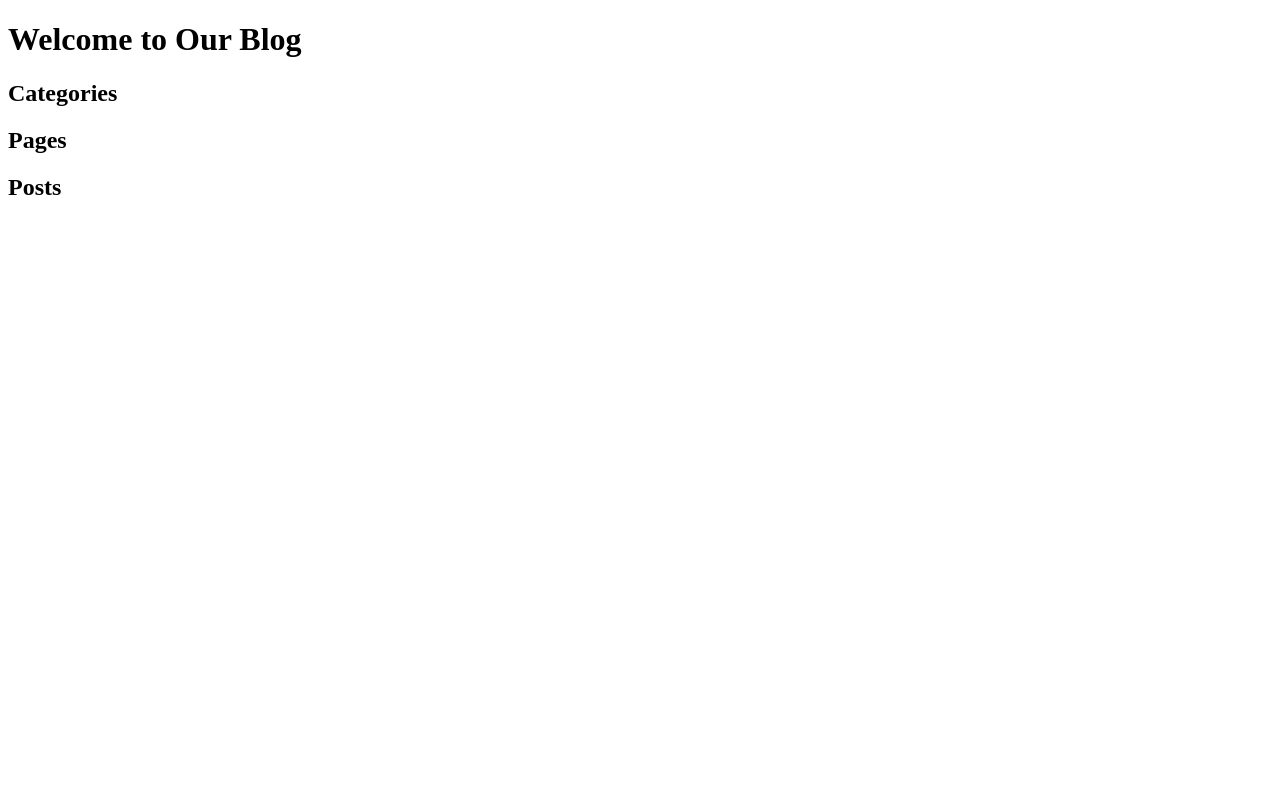
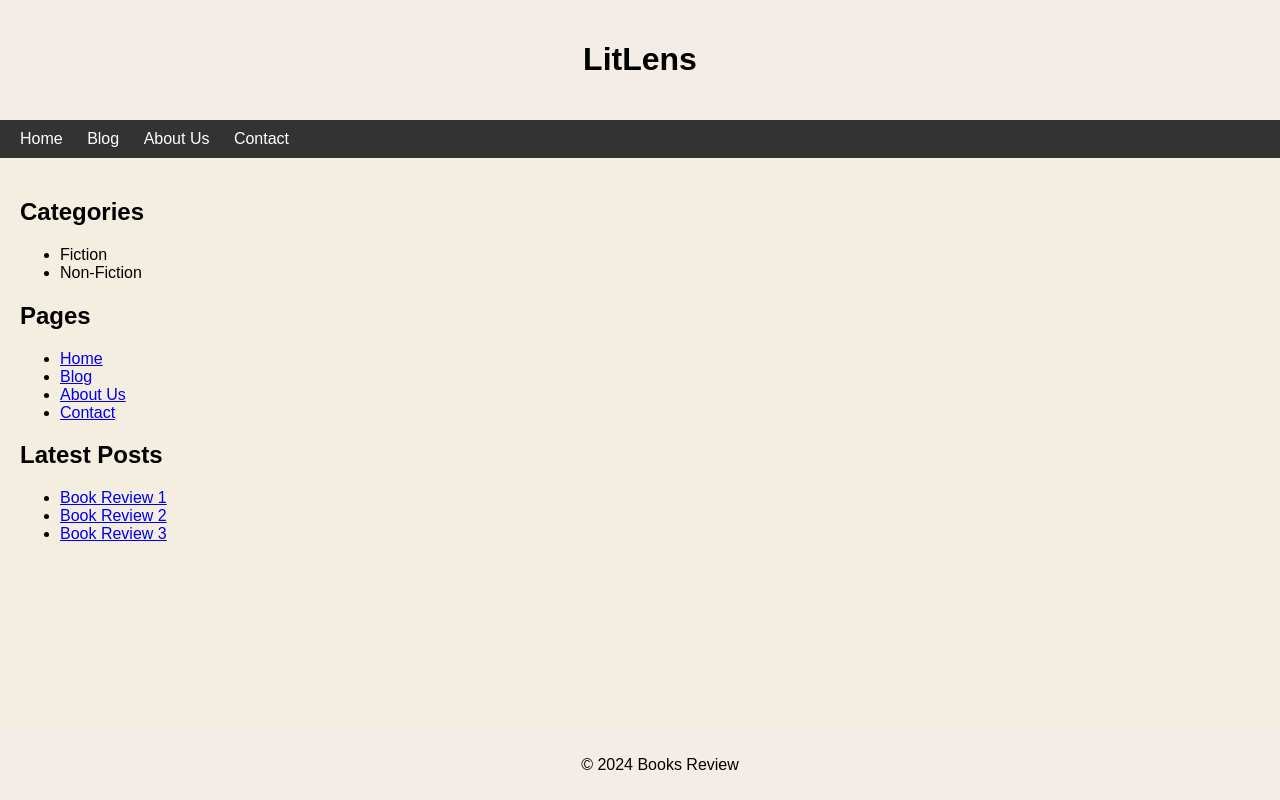
Before and after one commit to chelsisiola/DjangoProject, a Django app: page / in a window 1280 px wide. Run offline with Django 5.2, Linux system fonts and the light colour scheme; data that the repository does not hold is empty.

Commit message:
Add files via upload

```diff
--- a/mysite/templates/home.html
+++ b/mysite/templates/home.html
@@ -3,33 +3,96 @@
 <head>
     <meta charset="UTF-8">
     <meta name="viewport" content="width=device-width, initial-scale=1.0">
-    <title>Welcome to Our Blog</title>
+    <title>Books Review - Home</title>
+    <style>
+        body {
+            background-color: #f4eee1;
+            font-family: Arial, sans-serif;
+            margin: 0;
+            padding: 0;
+        }
+        header {
+            background-color: #f3ece7;
+            color: #000;
+            padding: 20px;
+            text-align: center;
+        }
+        nav {
+            background-color: #333;
+            color: #fff;
+            padding: 10px 20px;
+        }
+        nav ul {
+            list-style-type: none;
+            margin: 0;
+            padding: 0;
+        }
+        nav ul li {
+            display: inline;
+            margin-right: 20px;
+        }
+        nav ul li a {
+            text-decoration: none;
+            color: #fff;
+        }
+        main {
+            padding: 20px;
+        }
+        footer {
+            background-color: #f3ece7;
+            color: #000;
+            padding: 10px 20px;
+            text-align: center;
+            position: fixed;
+            bottom: 0;
+            width: 100%;
+        }
+    </style>
 </head>
 <body>
-    <h1>Welcome to Our Blog</h1>
+    <header>
+        <h1>LitLens</h1>
+    </header>
 
+    <nav>
+        <ul>
+            <li><a href="#">Home</a></li>
+            <li><a href="blog.html">Blog</a></li>
+            <li><a href="about.html">About Us</a></li>
+            <li><a href="contact.html">Contact</a></li>
+
+        </ul>
+    </nav>
+
+    <main>
         <h2>Categories</h2>
         <ul>
-        {% for category in categories %}
-            <li>{{ category.category }}</li>
-        {% endfor %}
+            <li>Fiction</li>
+            <li>Non-Fiction</li>
+
+
         </ul>
 
         <h2>Pages</h2>
         <ul>
-        {% for page in pages %}
-            <li><a href="{% url 'page_detail' page.slug %}">{{ page.title }}</a></li>
-        {% endfor %}
+            <li><a href="#">Home</a></li>
+            <li><a href="blog.html">Blog</a></li>
+            <li><a href="about.html">About Us</a></li>
+            <li><a href="contact.html">Contact</a></li>
+            <!-- Tambahkan halaman lainnya sesuai kebutuhan -->
         </ul>
 
-    <h2>Posts</h2>
+        <h2>Latest Posts</h2>
         <ul>
-        {% for post in posts %}
-            <li><a href="{% url 'post_detail' post.slug %}">{{ post.title }}</a></li>
-            {% if post.image %}
-            <img src="{{ post.image.url }}" alt="{{ post.title }}">
-        {% endif %}
-        {% endfor %}
+            <li><a href="#">Book Review 1</a></li>
+            <li><a href="#">Book Review 2</a></li>
+            <li><a href="#">Book Review 3</a></li>
+            <!-- Tambahkan posting terbaru lainnya sesuai kebutuhan -->
         </ul>
+    </main>
+
+    <footer>
+        <p>&copy; 2024 Books Review</p>
+    </footer>
 </body>
 </html>
```
Also changed, not shown: mysite/templates/category_list.html (deleted, +0 -16 lines), mysite/templates/post_list.html (deleted, +0 -16 lines), mysite/db.sqlite3, mysite/templates/about.html (added), mysite/templates/blog.html (added), mysite/templates/contact.html (added). Lines whose indentation alone changed are shown as unchanged.
